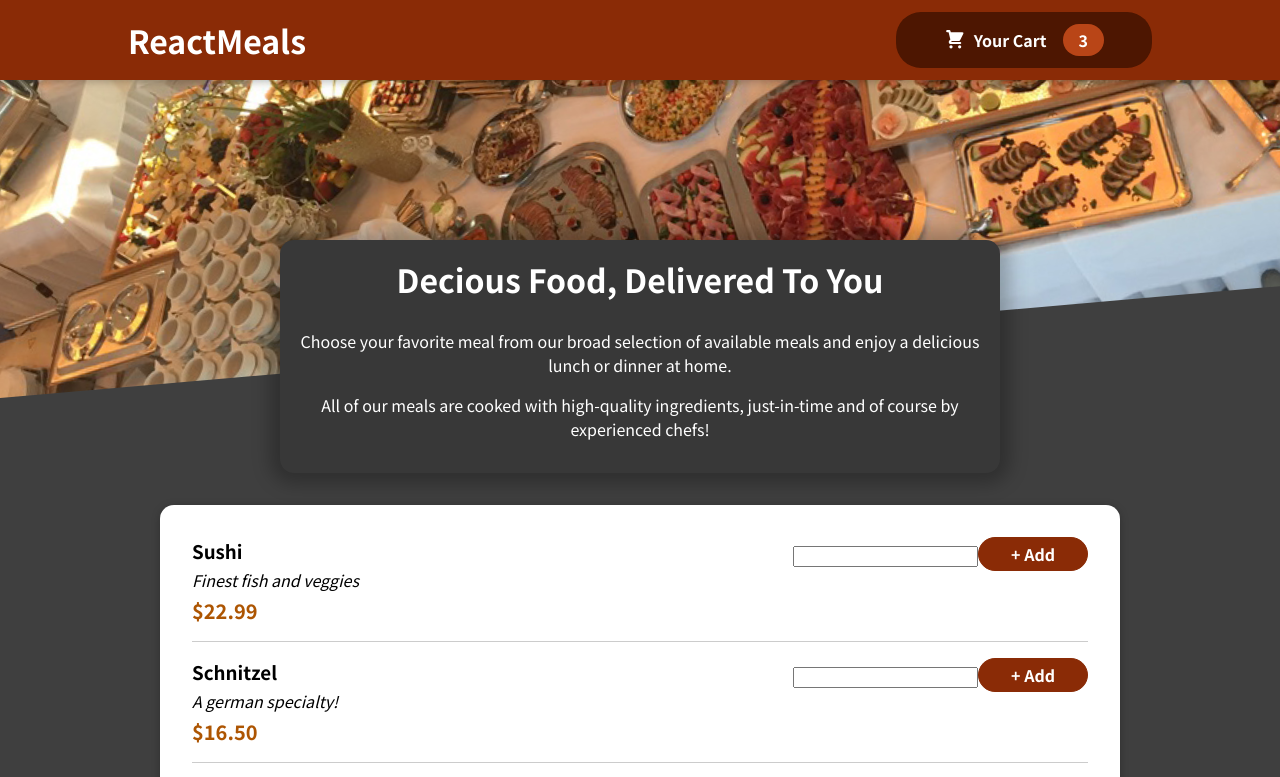
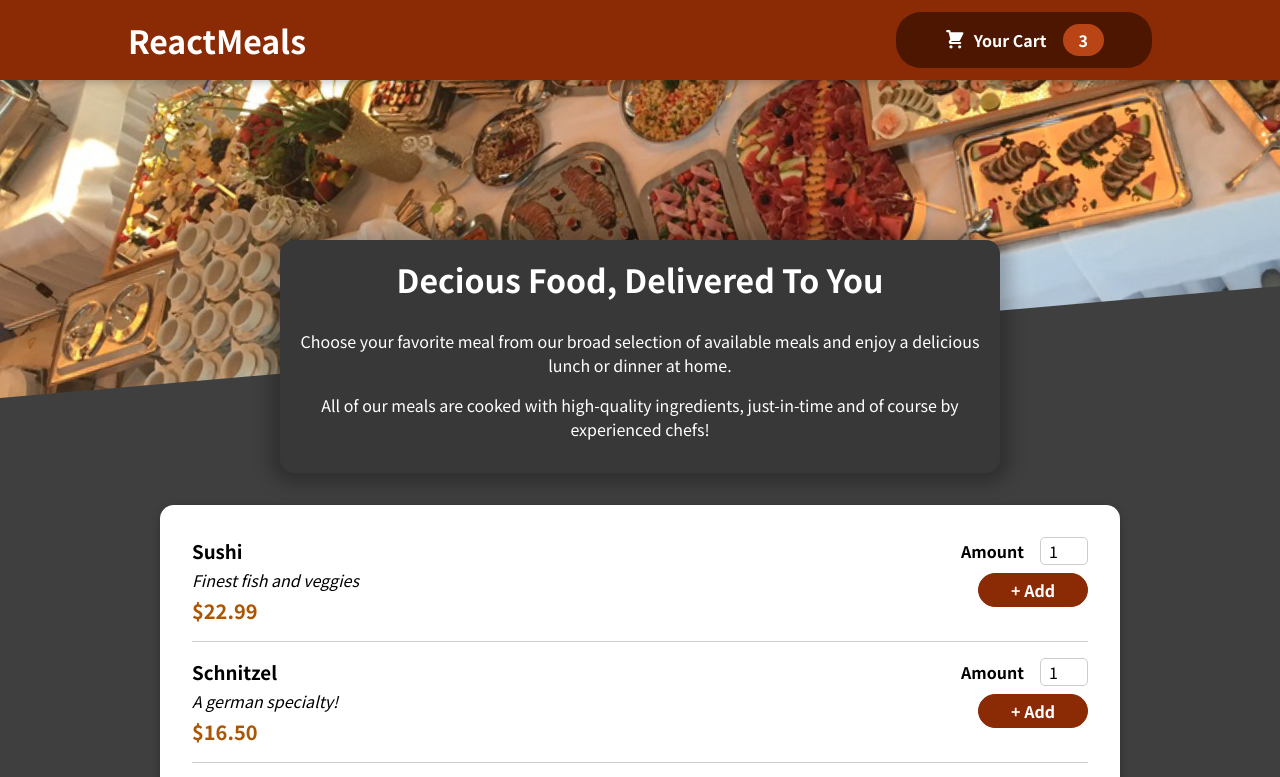
Before and after one commit to delightfulabyss/food-ordering-app, a React (Create React App) app: page / in a window 1280 px wide. Shown: the top 777 px of the page. Built offline with nearby package versions, Linux system fonts and the light colour scheme.

Commit message:
Add input component code and styles

```diff
--- a/src/components/Meals/AvailableMeals.js
+++ b/src/components/Meals/AvailableMeals.js
@@ -33,6 +33,7 @@
 const AvailableMeals = () => {
   const mealsList = DUMMY_MEALS.map((meal) =>
     <MealItem
+      id={meal.id}
       key={meal.id}
       name={meal.name}
       description={meal.description}
--- a/src/components/Meals/MealItem/MealItemForm.js
+++ b/src/components/Meals/MealItem/MealItemForm.js
@@ -1,10 +1,18 @@
 import React from 'react'
 import classes from './MealItemForm.module.css'
+import Input from '../../UI/Input'
 
 const MealItemForm = (props) => {
     return (
         <form className={classes.form}>
-            <input />
+            <Input label="Amount" input={{
+                id: 'amount_' + props.id,
+                type: 'number',
+                min: '1',
+                max: '5',
+                step: '1',
+                defaultValue: '1'
+            }}/>
           <button>+ Add</button>
         </form>
     )
--- /dev/null
+++ b/src/components/UI/Input.js
@@ -0,0 +1,13 @@
+import React from 'react'
+import classes from './Input.module.css'
+
+const Input = (props) => {
+    return (
+        <div className={classes.input}>
+            <label htmlFor={props.input.id}>{props.label}</label>
+            <input {...props.input}/>
+        </div>
+    )
+}
+
+export default Input
--- /dev/null
+++ b/src/components/UI/Input.module.css
@@ -0,0 +1,19 @@
+
+.input {
+  display: flex;
+  align-items: center;
+  margin-bottom: 0.5rem;
+}
+
+.input label {
+  font-weight: bold;
+  margin-right: 1rem;
+}
+
+.input input {
+  width: 3rem;
+  border-radius: 5px;
+  border: 1px solid #ccc;
+  font: inherit;
+  padding-left: 0.5rem;
+}
```
Also changed, not shown: 1 other file (tests, documents, lock files or other folders).
